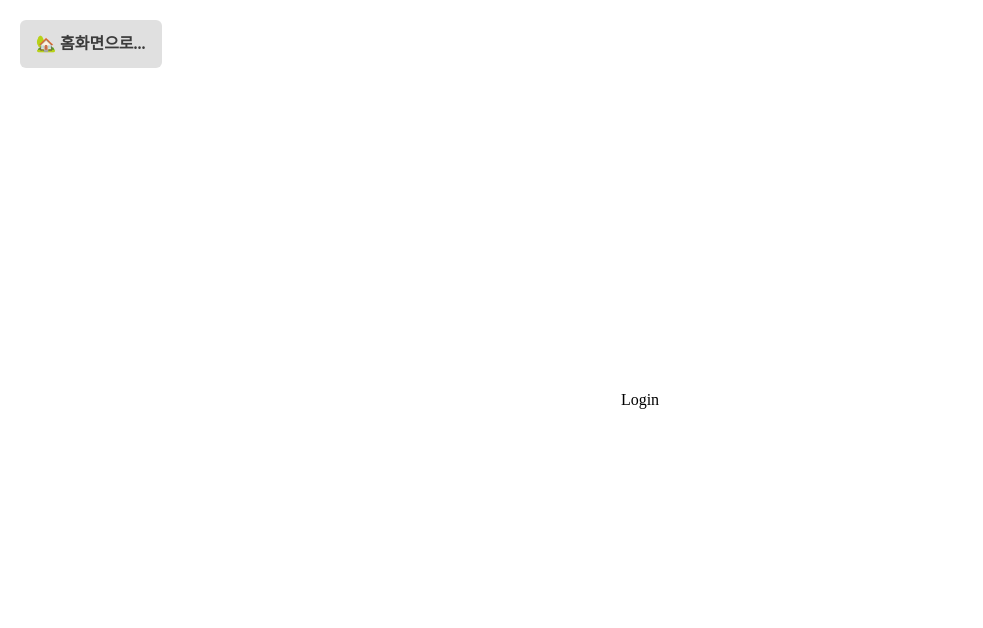
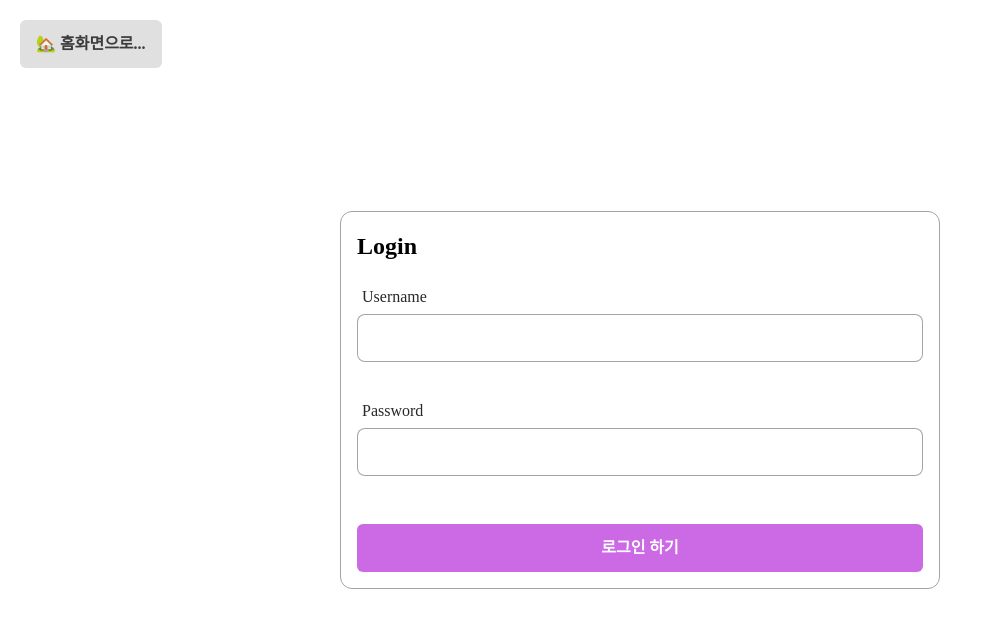
Before and after one commit to blueStragglr/wanted-pre-onboarding-10-FE-quest, a React (Vite) app: page /login in a window 1280 px wide. Shown: the top 628 px of the page, without its empty margins (0-983 px from the left). Built offline with nearby package versions, Linux system fonts and the light colour scheme.

Commit message:
feat: implement Login Page

```diff
--- a/src/main.tsx
+++ b/src/main.tsx
@@ -5,12 +5,15 @@ import { ThemeProvider } from 'styled-components';
 import theme from './style/theme';
 import { RouterProvider } from 'react-router-dom';
 import routes from './router/routes';
+import { ModalProvider } from './common/components/Modal';
 
 ReactDOM.createRoot(document.getElementById('root')!).render(
   <React.StrictMode>
     <GlobalStyle />
     <ThemeProvider theme={theme}>
-      <RouterProvider router={routes} />
+      <ModalProvider>
+        <RouterProvider router={routes} />
+      </ModalProvider>
     </ThemeProvider>
   </React.StrictMode>,
 );
--- a/src/pages/Login.tsx
+++ b/src/pages/Login.tsx
@@ -1,5 +1,104 @@
+import styled from 'styled-components';
+import Input from '../common/components/Input';
+import colors from '../style/colors';
+import Txt from '../common/components/Txt';
+import Spacing from '../common/components/Spacing';
+import Button from '../common/components/Button';
+import { useRef, useState } from 'react';
+import { useModalContext } from '../common/components/Modal';
+import { isValidId, isValidPassword } from '../common/utils/validateLogin';
+
 const Login = () => {
-  return <>Login</>;
+  const [errorText, setErrorText] = useState({
+    id: '',
+    password: '',
+  });
+  const idRef = useRef<HTMLInputElement | null>(null);
+  const passwordRef = useRef<HTMLInputElement | null>(null);
+
+  const { openModal } = useModalContext();
+
+  const isIdError = !!errorText.id;
+  const isPasswordError = !!errorText.password;
+
+  const handleLogin = () => {
+    const idValidationResult = isValidId(idRef.current?.value!);
+    const pwValidationResult = isValidPassword(passwordRef.current?.value!);
+
+    if (!idValidationResult) {
+      setErrorText((prev) => ({
+        ...prev,
+        id: '아이디는 2글자 이상 8글자 이하 영어 소문자만 가능합니다.',
+      }));
+    } else {
+      setErrorText((prev) => ({
+        ...prev,
+        id: '',
+      }));
+    }
+
+    if (!pwValidationResult) {
+      setErrorText((prev) => ({
+        ...prev,
+        password:
+          '비밀번호 6글자 이상이며, 영어 대문자 1글자 이상 포함되어야 합니다.',
+      }));
+    } else {
+      setErrorText((prev) => ({
+        ...prev,
+        password: '',
+      }));
+    }
+
+    if (idValidationResult && pwValidationResult) {
+      openModal({
+        variant: '2-button',
+        title: '로그인 정보',
+        message: `아이디는 "${idRef.current?.value!}"\n비밀번호는 "${'*'.repeat(
+          passwordRef.current?.value?.length!,
+        )}" 입니다.\n정말 로그인하시겠습니까?`,
+        buttonSpan: ['취소', '확인'],
+        onConfirm: () => {
+          console.log(`id: ${idRef.current?.value!}`);
+          console.log(`pw: ${passwordRef.current?.value!}`);
+
+          // @ts-ignore
+          idRef.current.value = '';
+          // @ts-ignore
+          passwordRef.current.value = '';
+        },
+      });
+    }
+  };
+
+  return (
+    <Container>
+      <Txt typography={'h2'}>Login</Txt>
+      <Spacing direction="vertical" size={16} />
+      <Input label="Username" bottomText={errorText.id}>
+        <Input.TextField ref={idRef} error={isIdError} maxLength={8} />
+      </Input>
+      <Spacing direction="vertical" size={8} />
+      <Input label="Password" bottomText={errorText.password}>
+        <Input.TextField
+          ref={passwordRef}
+          type="password"
+          error={isPasswordError}
+        />
+      </Input>
+      <Spacing direction="vertical" size={24} />
+      <Button style={{ width: '100%' }} onClick={handleLogin}>
+        로그인 하기
+      </Button>
+    </Container>
+  );
 };
 
 export default Login;
+
+const Container = styled.section`
+  width: 600px;
+  padding: 16px;
+  border-radius: 12px;
+  border: 1px solid ${colors.grey500};
+`;
```
